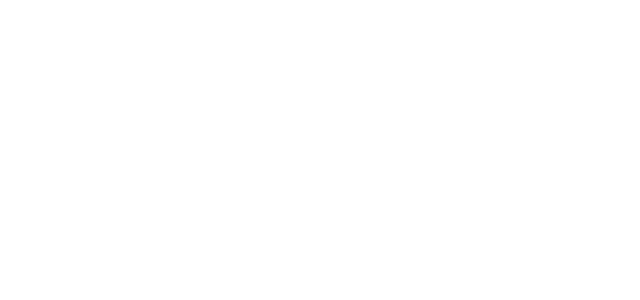
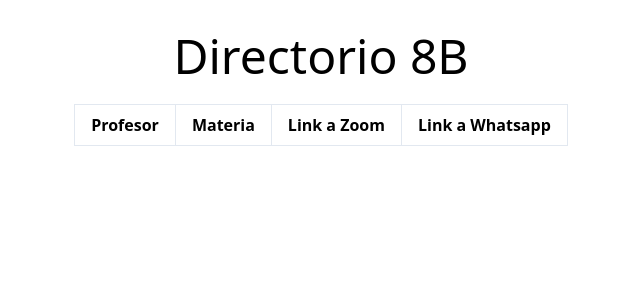
Before and after one commit to emamut/directorio-pu, a React (Create React App) app: page / in a window 1280 px wide. Shown: the top 300 px of the page, without its empty margins (319-959 px from the left). Built offline with nearby package versions, Linux system fonts and the light colour scheme.

Commit message:
start layout

```diff
--- a/src/App.js
+++ b/src/App.js
@@ -1,7 +1,31 @@
 import React from 'react';
 
+// https://gist.githubusercontent.com/emamut/86b0b780d790fab63a9138baa313a496/raw/ed25d10c9fd5acb4047820e713101015b2b03c50/directorio-pu.json
+
 function App() {
-  return <div className="container mx-auto"></div>;
+  return (
+    <div className="container mx-auto">
+      <div className="flex mt-5">
+        <div className="w-full">
+          <h1 className="text-center text-5xl">Directorio 8B</h1>
+        </div>
+      </div>
+      <div className="flex mt-3">
+        <div className="w-full">
+          <table className="table-auto mx-auto">
+            <thead>
+              <tr>
+                <th className="border px-4 py-2">Profesor</th>
+                <th className="border px-4 py-2">Materia</th>
+                <th className="border px-4 py-2">Link a Zoom</th>
+                <th className="border px-4 py-2">Link a Whatsapp</th>
+              </tr>
+            </thead>
+          </table>
+        </div>
+      </div>
+    </div>
+  );
 }
 
 export default App;
```
